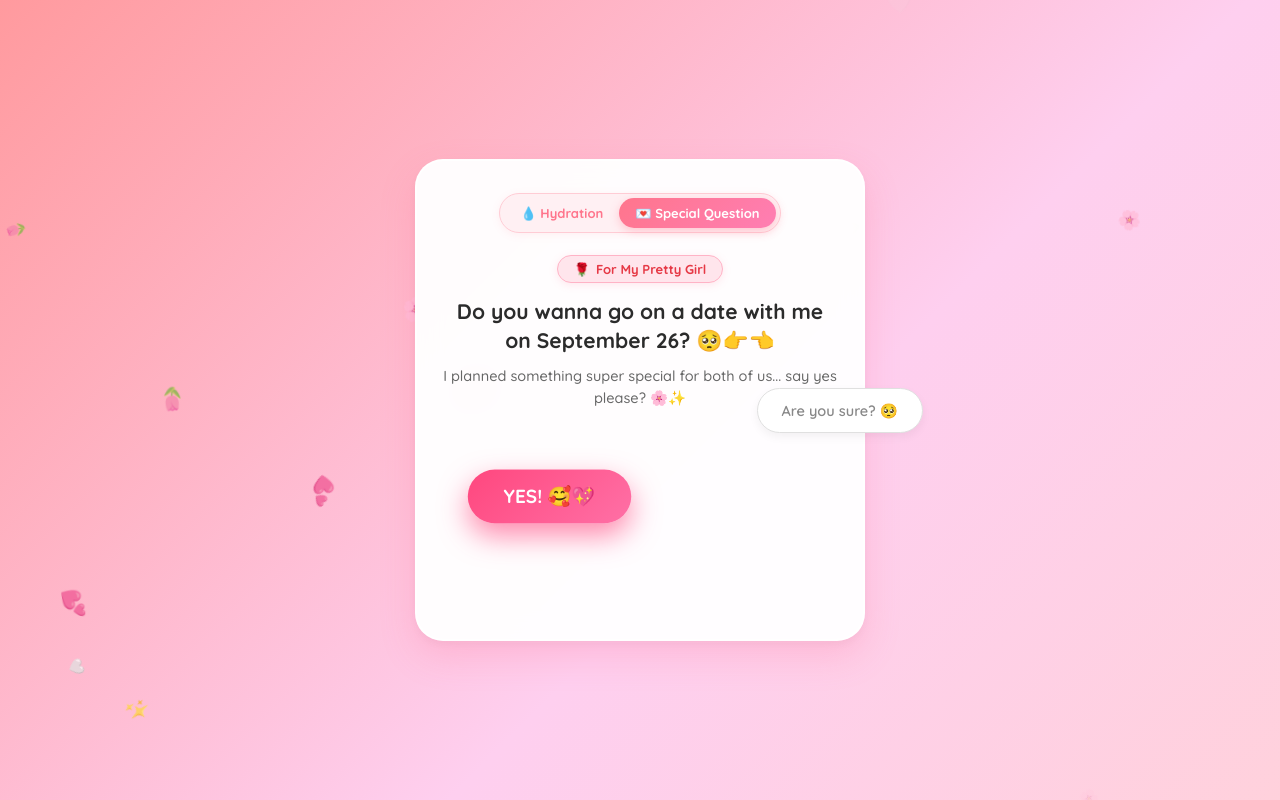
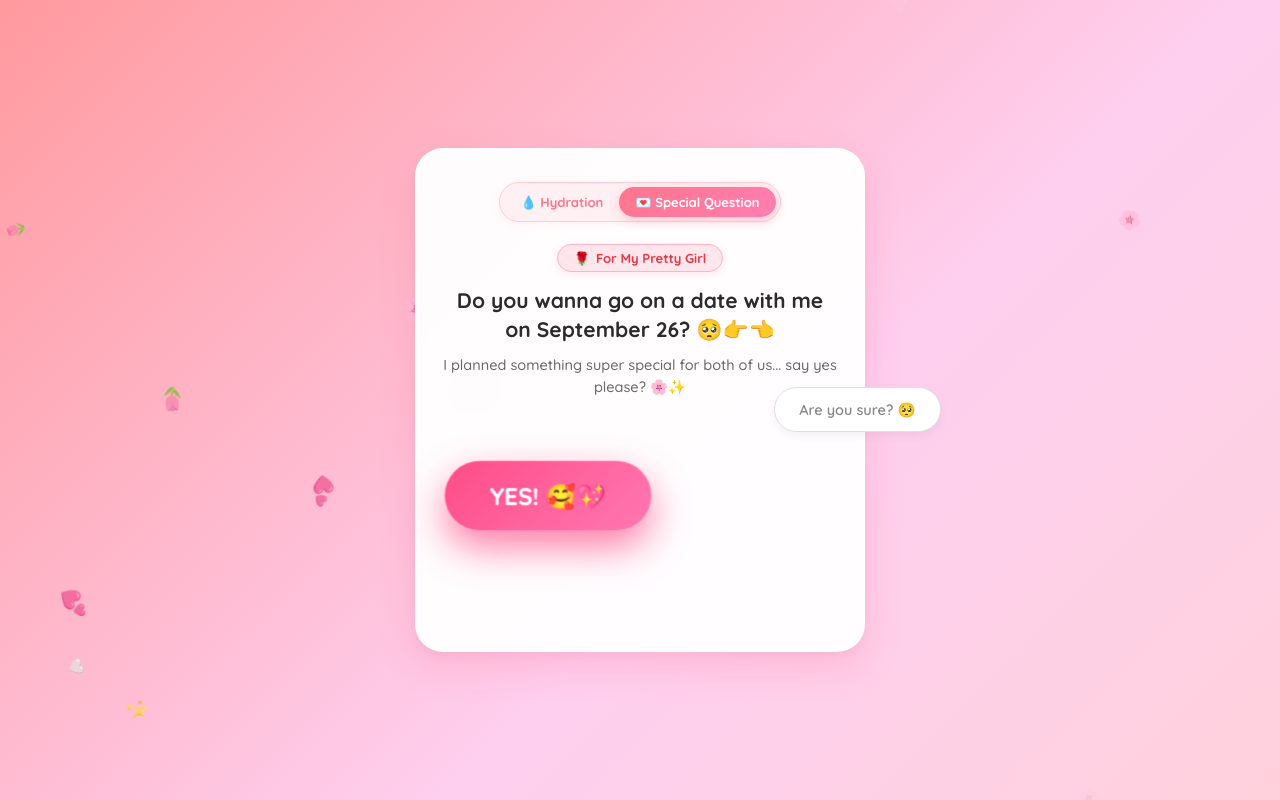
Before and after one commit to Chiffuu144/hi-baby-, a plain HTML site: page date.html in a window 1280 px wide. Both pictures are taken after a click on the button "No 😢". Drawn offline with Linux system fonts and the light colour scheme.

Commit message:
Fix and enhance YES button scaling when clicking No

```diff
--- a/date.html
+++ b/date.html
@@ -102,6 +102,21 @@
                 noBtn.innerText = noTexts[noTexts.length - 1];
             }
 
+            // Dramatically grow the YES button with each click
+            const baseFontSize = 18;
+            const basePadY = 14;
+            const basePadX = 34;
+
+            const newFontSize = baseFontSize + (noClickCount * 4);
+            const newPadY = basePadY + (noClickCount * 3.5);
+            const newPadX = basePadX + (noClickCount * 7);
+            const scale = 1 + (noClickCount * 0.1);
+
+            yesBtn.style.fontSize = `${newFontSize}px`;
+            yesBtn.style.padding = `${newPadY}px ${newPadX}px`;
+            yesBtn.style.transform = `scale(${scale})`;
+            yesBtn.style.zIndex = "50";
+
             // Check if 10 or more clicks (Broken Button state)
             if (noClickCount >= 10) {
                 noBtn.classList.add('broken-btn');
@@ -113,11 +128,6 @@
                 hint.innerText = "The 'No' button gave up! You have to say YES now hehe 💕";
                 return;
             }
-
-            // Grow the YES button
-            const scale = 1 + (noClickCount * 0.18);
-            yesBtn.style.transform = `scale(${scale})`;
-            yesBtn.style.zIndex = "50";
 
             // Move the NO button away
             moveNoButton();
--- a/style.css
+++ b/style.css
@@ -433,14 +433,15 @@ video {
 }
 
 .button-arena {
-    min-height: 120px;
+    min-height: 140px;
     position: relative;
     display: flex;
     align-items: center;
     justify-content: center;
-    gap: 16px;
-    margin-bottom: 12px;
+    gap: 18px;
+    margin-bottom: 14px;
     flex-wrap: wrap;
+    padding: 10px;
 }
 
 .yes-btn {
@@ -454,11 +455,15 @@ video {
     cursor: pointer;
     box-shadow: 0 8px 22px rgba(255, 71, 126, 0.45);
     font-family: 'Quicksand', sans-serif;
-    transition: transform 0.25s cubic-bezier(0.175, 0.885, 0.32, 1.25), box-shadow 0.25s ease;
+    transition: all 0.3s cubic-bezier(0.175, 0.885, 0.32, 1.25);
     display: inline-flex;
     align-items: center;
     justify-content: center;
     animation: heartPulse 1.8s infinite ease-in-out;
+    position: relative;
+    z-index: 20;
+    max-width: 95%;
+    word-break: break-word;
 }
 
 .yes-btn:hover {
@@ -641,8 +646,14 @@ video {
 }
 
 @keyframes heartPulse {
-    0%, 100% { transform: scale(1); box-shadow: 0 8px 22px rgba(255, 71, 126, 0.45); }
-    50% { transform: scale(1.06); box-shadow: 0 12px 28px rgba(255, 71, 126, 0.65); }
+    0%, 100% {
+        box-shadow: 0 8px 22px rgba(255, 71, 126, 0.45);
+        filter: brightness(1);
+    }
+    50% {
+        box-shadow: 0 16px 36px rgba(255, 71, 126, 0.75);
+        filter: brightness(1.08);
+    }
 }
 
 /* Keyframe Animations */
```
